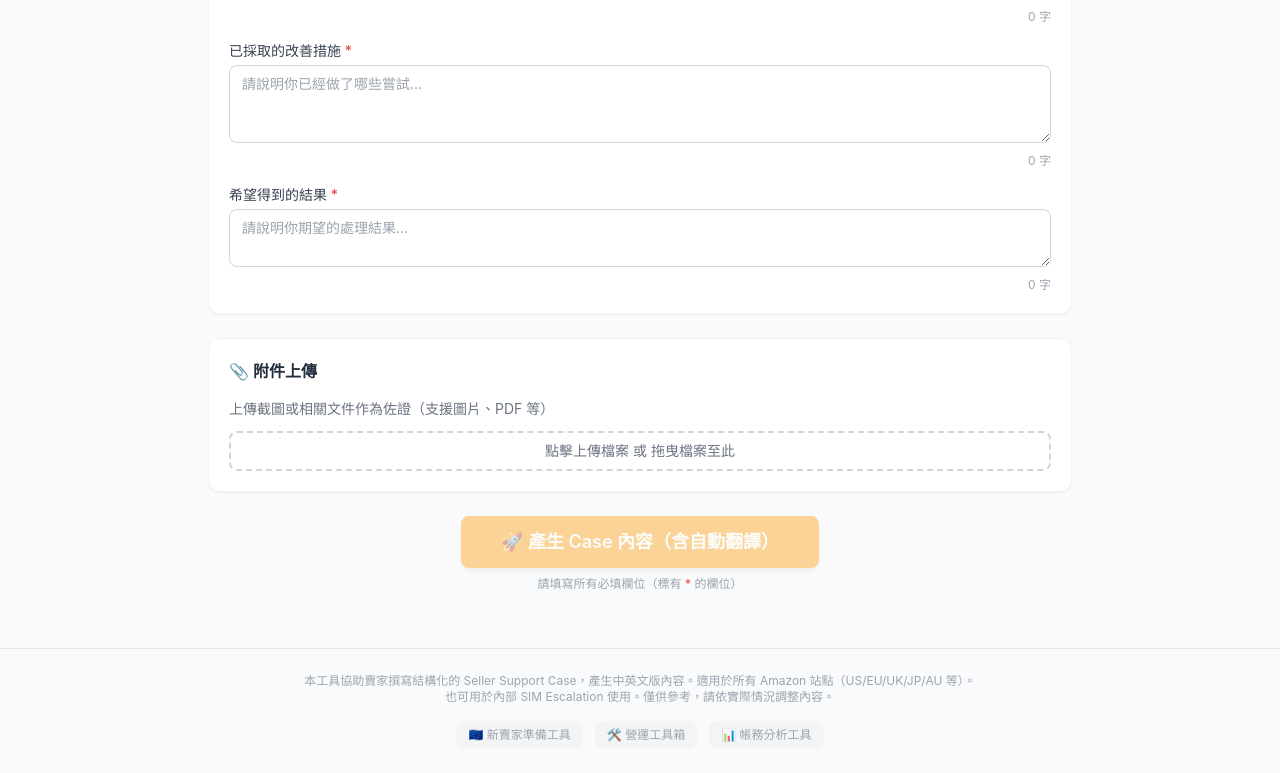
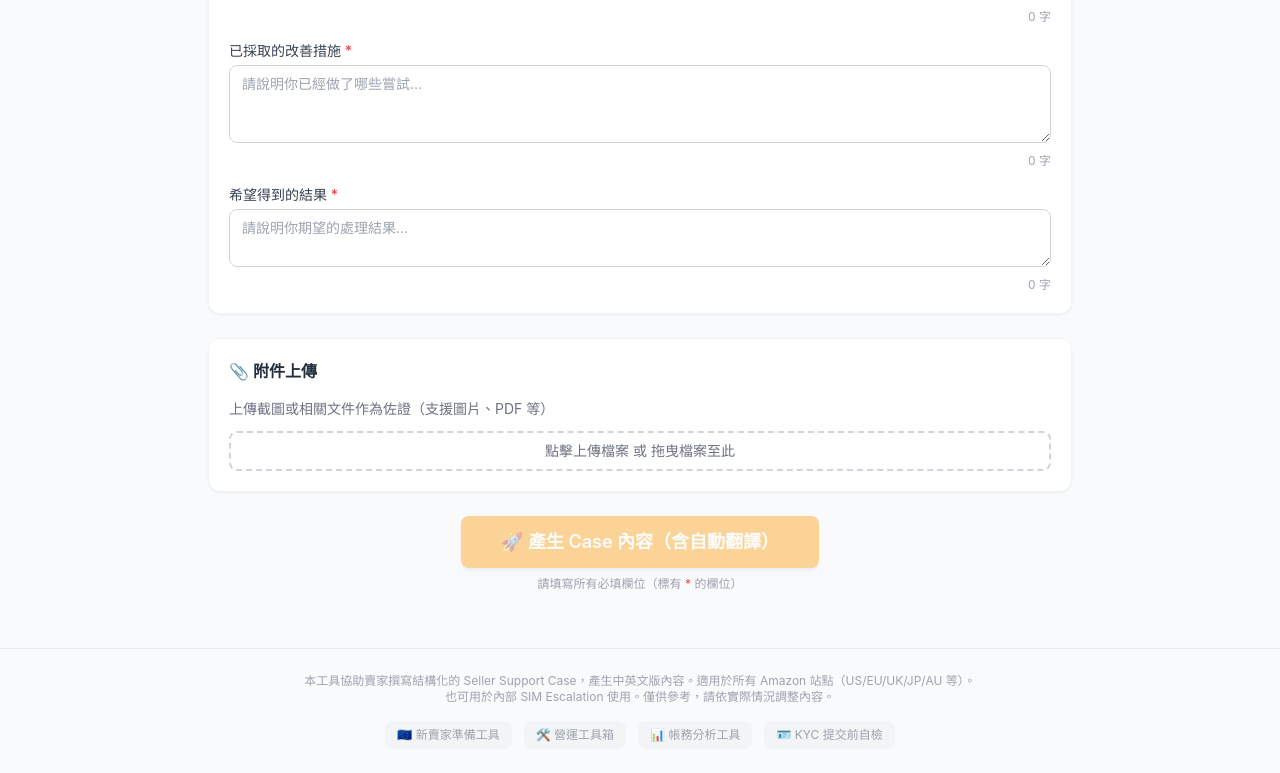
Before and after one commit to eddiechu1009-bit/amazon-case-writer, a React (Vite) app: page / in a window 1280 px wide. Shown: the part 1228-2001 px from the top of the page. Built offline with nearby package versions, Linux system fonts and the light colour scheme.

Commit message:
feat: footer add Pass KYC link

```diff
--- a/src/App.tsx
+++ b/src/App.tsx
@@ -25,6 +25,7 @@ export default function App() {
           <a href="https://amzeuseller.netlify.app/" target="_blank" rel="noopener noreferrer" className="px-3 py-1.5 bg-gray-100 hover:bg-amazon-orange/10 hover:text-amazon-dark rounded-lg transition-all duration-200">🇪🇺 新賣家準備工具</a>
           <a href="https://eu-seller-toolkit.netlify.app/" target="_blank" rel="noopener noreferrer" className="px-3 py-1.5 bg-gray-100 hover:bg-amazon-orange/10 hover:text-amazon-dark rounded-lg transition-all duration-200">🛠️ 營運工具箱</a>
           <a href="https://eu-accounting.netlify.app/" target="_blank" rel="noopener noreferrer" className="px-3 py-1.5 bg-gray-100 hover:bg-amazon-orange/10 hover:text-amazon-dark rounded-lg transition-all duration-200">📊 帳務分析工具</a>
+          <a href="https://passkyc.netlify.app/" target="_blank" rel="noopener noreferrer" className="px-3 py-1.5 bg-gray-100 hover:bg-amazon-orange/10 hover:text-amazon-dark rounded-lg transition-all duration-200">🪪 KYC 提交前自檢</a>
         </div>
       </footer>
     </div>
```
